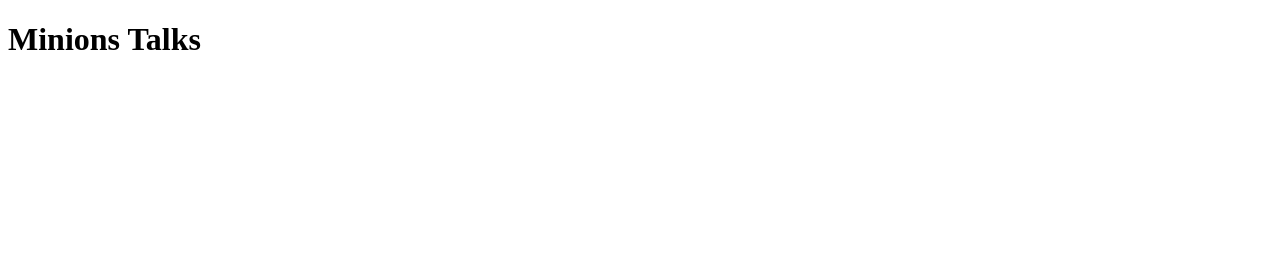
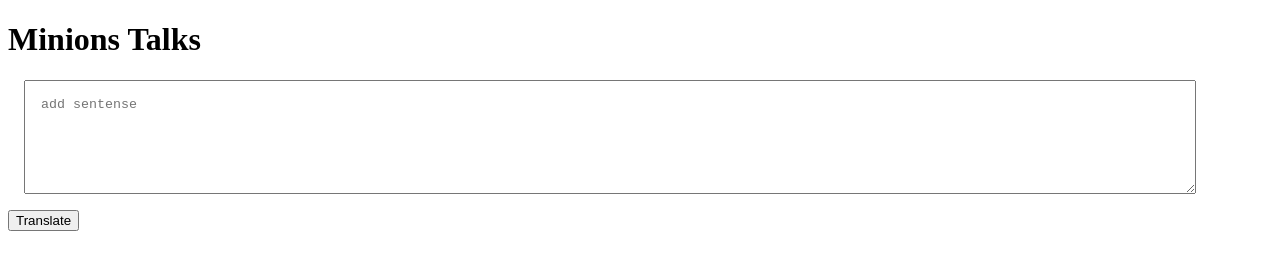
Before and after one commit to MangeshCG07/minions-speak, a plain HTML site: page index.html in a window 1280 px wide. Drawn offline with Linux system fonts and the light colour scheme.

Commit message:
take input and console

```diff
--- /dev/null
+++ b/app.js
@@ -0,0 +1,12 @@
+var btnTranslate = document.querySelector("#btn-translate");
+
+var txtInput = document.querySelector("#txt-input");
+
+console.log(txtInput);
+
+btnTranslate.addEventListener("click",clickHandler)
+
+function clickHandler(){
+    console.log("clickkkkkked");
+    console.log("input", txtInput.value);
+}
--- a/index.html
+++ b/index.html
@@ -1,11 +1,25 @@
 <!DOCTYPE html>
 <html lang="en">
-<head>
-    <meta charset="UTF-8">
-    <meta name="viewport" content="width=device-width, initial-scale=1.0">
+  <head>
+    <meta charset="UTF-8" />
+    <meta name="viewport" content="width=device-width, initial-scale=1.0" />
     <title>Minions Speaks</title>
-</head>
-<body>
+    <style>
+      textarea {
+        width: 90%;
+        height: 10vh;
+        margin: 1rem;
+        display: block;
+        padding: 1rem;
+      }
+    </style>
+  </head>
+  <body>
     <h1>Minions Talks</h1>
-</body>
+    <textarea
+    id="txt-input"
+    placeholder="add sentense"></textarea>
+    <button id="btn-translate">Translate</button>
+    <script src="app.js" type="text/javascript"></script>
+  </body>
 </html>
```
